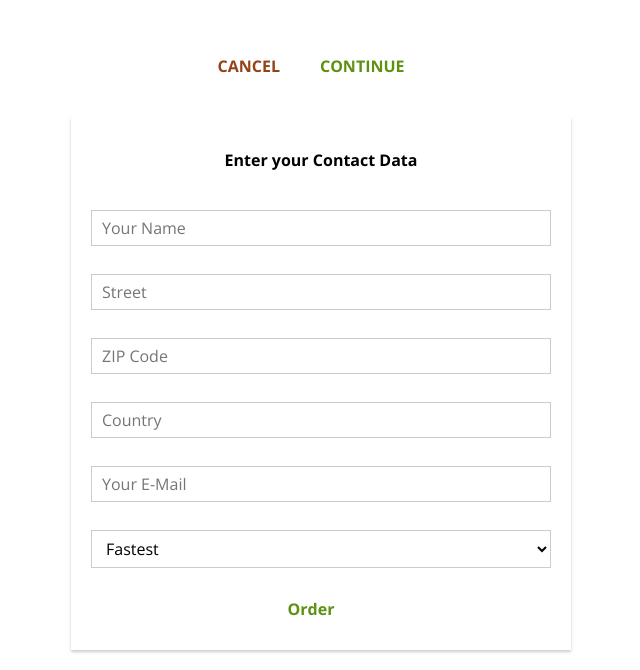
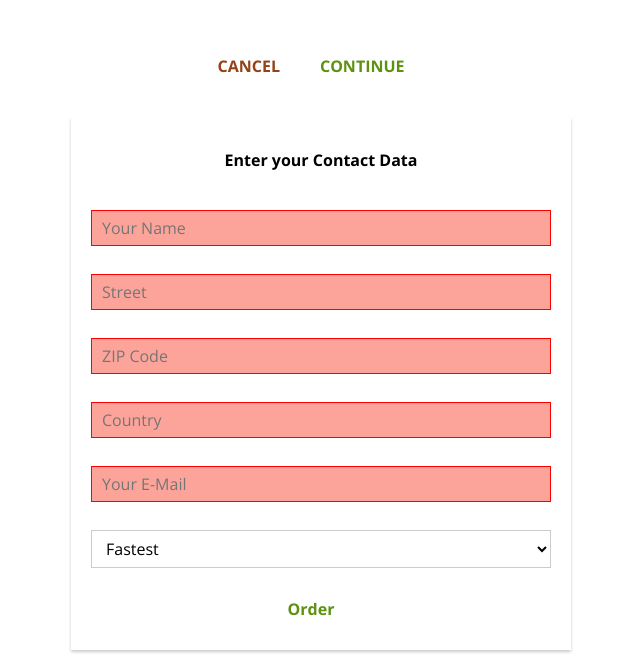
Before and after one commit to JoshuaManto/react-practice-burger-basics, a React (Create React App) app: page /checkout/contact-data in a window 1280 px wide. Shown: the part 701-1371 px from the top of the page, without its empty margins (319-959 px from the left). Built offline with nearby package versions, Linux system fonts and the light colour scheme.

Commit message:
Added custom form validation.

```diff
--- a/src/components/UI/Forms/Input/Input.js
+++ b/src/components/UI/Forms/Input/Input.js
@@ -4,13 +4,18 @@ import styles from './Input.module.css';
 
 const input = props => {
   let inputElement = null;
+  const inputClasses = [styles.InputElement];
+
+  if (props.invalid && props.shouldValidate) {
+    inputClasses.push(styles.Invalid);
+  }
 
   // inputtype where 't' is in lower case because of change in React 16. inputType due to casing is non-reusable because the html in DOM is case insensitive therefore it will throw error.
   switch (props.elementType) {
     case 'input':
       inputElement = (
         <input
-          className={styles.InputElement}
+          className={inputClasses.join(' ')}
           {...props.elementConfig}
           value={props.value}
           onChange={props.changed}
@@ -20,7 +25,7 @@ const input = props => {
     case 'textarea':
       inputElement = (
         <textarea
-          className={styles.InputElement}
+          className={inputClasses.join(' ')}
           {...props.elementConfig}
           value={props.value}
           onChange={props.changed}
@@ -30,7 +35,7 @@ const input = props => {
     case 'select':
       inputElement = (
         <select
-          className={styles.InputElement}
+          className={inputClasses.join(' ')}
           // {...props.elementConfig}
           value={props.value}
           onChange={props.changed}
@@ -46,7 +51,7 @@ const input = props => {
     default:
       inputElement = (
         <input
-          className={styles.InputElement}
+          className={inputClasses.join(' ')}
           {...props.elementConfig}
           value={props.value}
           onChange={props.changed}
--- a/src/components/UI/Forms/Input/Input.module.css
+++ b/src/components/UI/Forms/Input/Input.module.css
@@ -25,3 +25,8 @@
   outline: none;
   background-color: #ccc;
 }
+
+.Invalid {
+  border: 1px solid red;
+  background-color: #fda49a;
+}
--- a/src/containers/Checkout/ContactData/ContactData.js
+++ b/src/containers/Checkout/ContactData/ContactData.js
@@ -15,7 +15,11 @@ class ContactData extends Component {
           type: 'text',
           placeholder: 'Your Name'
         },
-        value: ''
+        value: '',
+        validation: {
+          required: true
+        },
+        valid: false
       },
       street: {
         elementType: 'input',
@@ -23,7 +27,11 @@ class ContactData extends Component {
           type: 'text',
           placeholder: 'Street'
         },
-        value: ''
+        value: '',
+        validation: {
+          required: true
+        },
+        valid: false
       },
       zipcode: {
         elementType: 'input',
@@ -31,7 +39,13 @@ class ContactData extends Component {
           type: 'text',
           placeholder: 'ZIP Code'
         },
-        value: ''
+        value: '',
+        validation: {
+          required: true,
+          minLength: 5,
+          maxLength: 5
+        },
+        valid: false
       },
       country: {
         elementType: 'input',
@@ -39,7 +53,11 @@ class ContactData extends Component {
           type: 'text',
           placeholder: 'Country'
         },
-        value: ''
+        value: '',
+        validation: {
+          required: true
+        },
+        valid: false
       },
       email: {
         elementType: 'input',
@@ -47,7 +65,11 @@ class ContactData extends Component {
           type: 'email',
           placeholder: 'Your E-Mail'
         },
-        value: ''
+        value: '',
+        validation: {
+          required: true
+        },
+        valid: false
       },
       deliveryMethod: {
         elementType: 'select',
@@ -95,6 +117,24 @@ class ContactData extends Component {
       });
   };
 
+  checkValidity(value, rules) {
+    let isValid = true;
+
+    if (rules.required) {
+      isValid = value.trim() !== '' && isValid;
+    }
+
+    if (rules.minLength) {
+      isValid = value.length >= rules.minLength && isValid;
+    }
+
+    if (rules.maxLength) {
+      isValid = value.length <= rules.maxLength && isValid;
+    }
+
+    return isValid;
+  }
+
   inputChangedHandler = (event, inputIdentifier) => {
     // console.log(event.target.value);
     const updatedOrderForm = {
@@ -102,7 +142,13 @@ class ContactData extends Component {
     };
     const updatedFormElement = { ...updatedOrderForm[inputIdentifier] };
     updatedFormElement.value = event.target.value;
+    updatedFormElement.valid = this.checkValidity(
+      updatedFormElement.value,
+      updatedFormElement.validation
+    );
     updatedOrderForm[inputIdentifier] = updatedFormElement;
+    console.log(updatedFormElement);
+
     this.setState({ orderForm: updatedOrderForm });
   };
 
@@ -158,6 +204,8 @@ class ContactData extends Component {
             elementType={formElement.config.elementType}
             elementConfig={formElement.config.elementConfig}
             value={formElement.config.value}
+            invalid={!formElement.config.valid}
+            shouldValidate={formElement.config.validation}
             changed={event => this.inputChangedHandler(event, formElement.id)}
           />
         ))}
```
